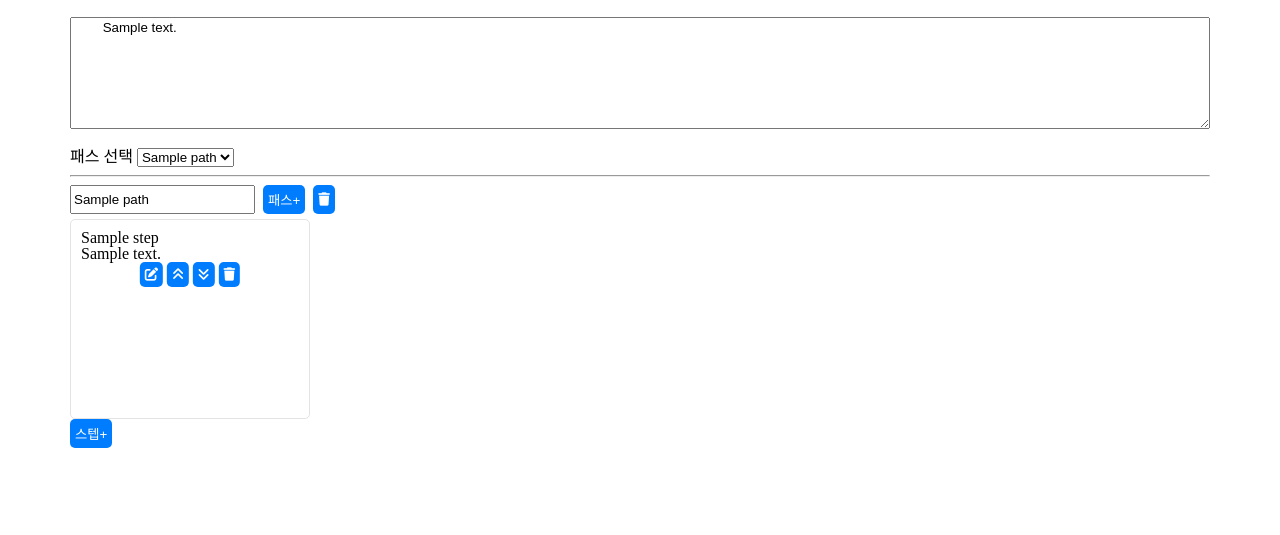
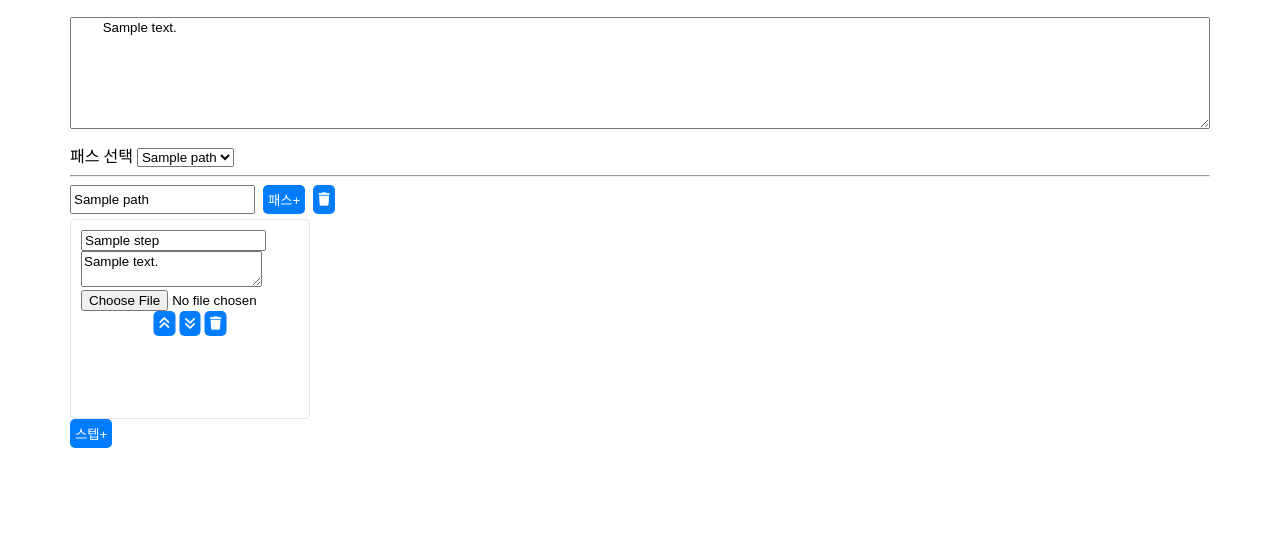
Before and after one commit to junseok44/myPath, a Django app: page /post/edit/00000000-0000-0000-0000-000000000001 in a window 1280 px wide. Shown: the part 280-815 px from the top of the page. Run offline with Django 4.2, Linux system fonts and the light colour scheme; tables that the repository leaves empty hold one stand-in row (values such as "Sample post"); some libraries are stand-ins or nearby versions; some web fonts are replaced.

Commit message:
[feat] 편집 페이지 빠른 수정

```diff
--- a/server/static/post/writePage/path.js
+++ b/server/static/post/writePage/path.js
@@ -69,8 +69,8 @@ function addStepNode(targetPathId, id) {
   section.classList.add(`step_${id}`);
   section.innerHTML = `
                 <div class="step-content">
-                  <input onchange="handleChangeStepTitle('${id}')" type="text" class="title" placeholder="제목을 입력하세요" / >
-                  <textarea onchange="handleChangeStepDesc('${id}')" class="desc" placeholder="내용을 입력하세요" ></textarea>
+                  <input onchange="handleChangeStepTitle('${id}')" type="text" class="title" placeholder="제목을 입력하세요..." / >
+                  <textarea onchange="handleChangeStepDesc('${id}')" class="desc" placeholder="내용을 입력하세요..." ></textarea>
                   <input type="file" class="imageInput" onchange="handleChangeStepImage('${id}')" />
                   <div class="step-btn-container">
                   <button type="button" class="btn" onclick="moveItemUp('${id}')"><i class="fa-solid fa-angles-up"></i></button>
--- a/server/templates/post/post_edit.html
+++ b/server/templates/post/post_edit.html
@@ -71,12 +71,13 @@
             {% for step in path.steps %}
               <section class="step step_{{step.id}}">
                 <div class="step-content">
-                  <p class="title">{{step.title}}</p>
-                  <p class="desc">{{step.desc}}</p>
+                  <input class="title" onchange="handleChangeStepTitle('{{step.id}}')" value="{{step.title}}"/>
+                  <textarea class="desc" onchange="handleChangeStepDesc('{{step.id}}')">{{step.desc}}</textarea>
+                  <input type="file" class="imageInput" onchange="handleChangeStepImage('{{step.id}}')" />
+                  <!-- <p class="title">{{step.title}}</p>
+                  <p class="desc">{{step.desc}}</p> -->
                   <div class="step-btn-container">
-                    <button class="edit-btn btn" type="button" onclick="handleToggleModal('{{step.id}}')">
-                      <i class="fa-solid fa-pen-to-square"></i>
-                    </button>
+
                     <button class="btn" type="button" onclick="moveItemUp('{{step.id}}')">
                       <i class="fa-solid fa-angles-up"></i>
                     </button>
@@ -431,6 +432,48 @@
     }
   </script>
 
+  <script>
+  function handleChangeStepTitle(stepId) {
+    const stepNode = document.querySelector(`.step_${stepId}`);
+    const titleInput = stepNode.querySelector(".title");
+
+    const step = steps.find((step) => step.id == stepId);
+    step.title = titleInput.value;
+    step.isEdited = true;
+
+    console.log(step);
+  }
+
+  function handleChangeStepDesc(stepId) {
+    const stepNode = document.querySelector(`.step_${stepId}`);
+    const descInput = stepNode.querySelector(".desc");
+
+    const step = steps.find((step) => step.id == stepId);
+    step.desc = descInput.value;
+    step.isEdited = true;
+
+    console.log(step);
+  }
+
+  function handleChangeStepImage(stepId) {
+    const stepNode = document.querySelector(`.step_${stepId}`);
+    const imageInput = stepNode.querySelector(".imageInput");
+    const imageFile = imageInput.files[0];
+    const step = steps.find((step) => step.id == stepId);
+
+    if (imageFile) {
+      const reader = new FileReader();
+      reader.onload = async (event) => {
+        imageData = event.target.result;
+        step.image = imageData;
+      };
+      reader.readAsDataURL(imageFile);
+    }
+    step.isEdited = true;
+    console.log(step);
+  }
+  </script>
+
   <!-- form submit -->
   <script>
     function handleFormCancel() {
```
